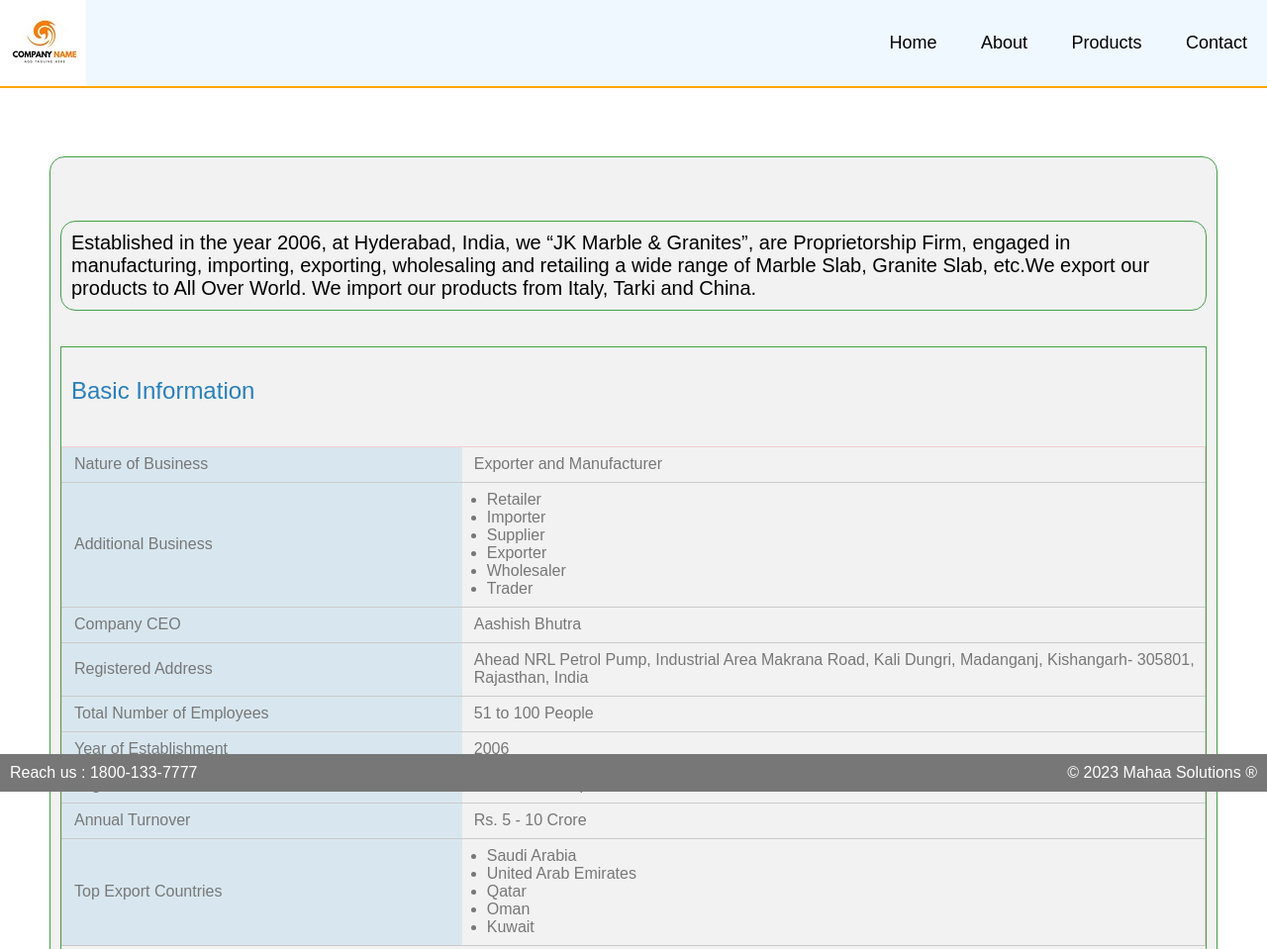
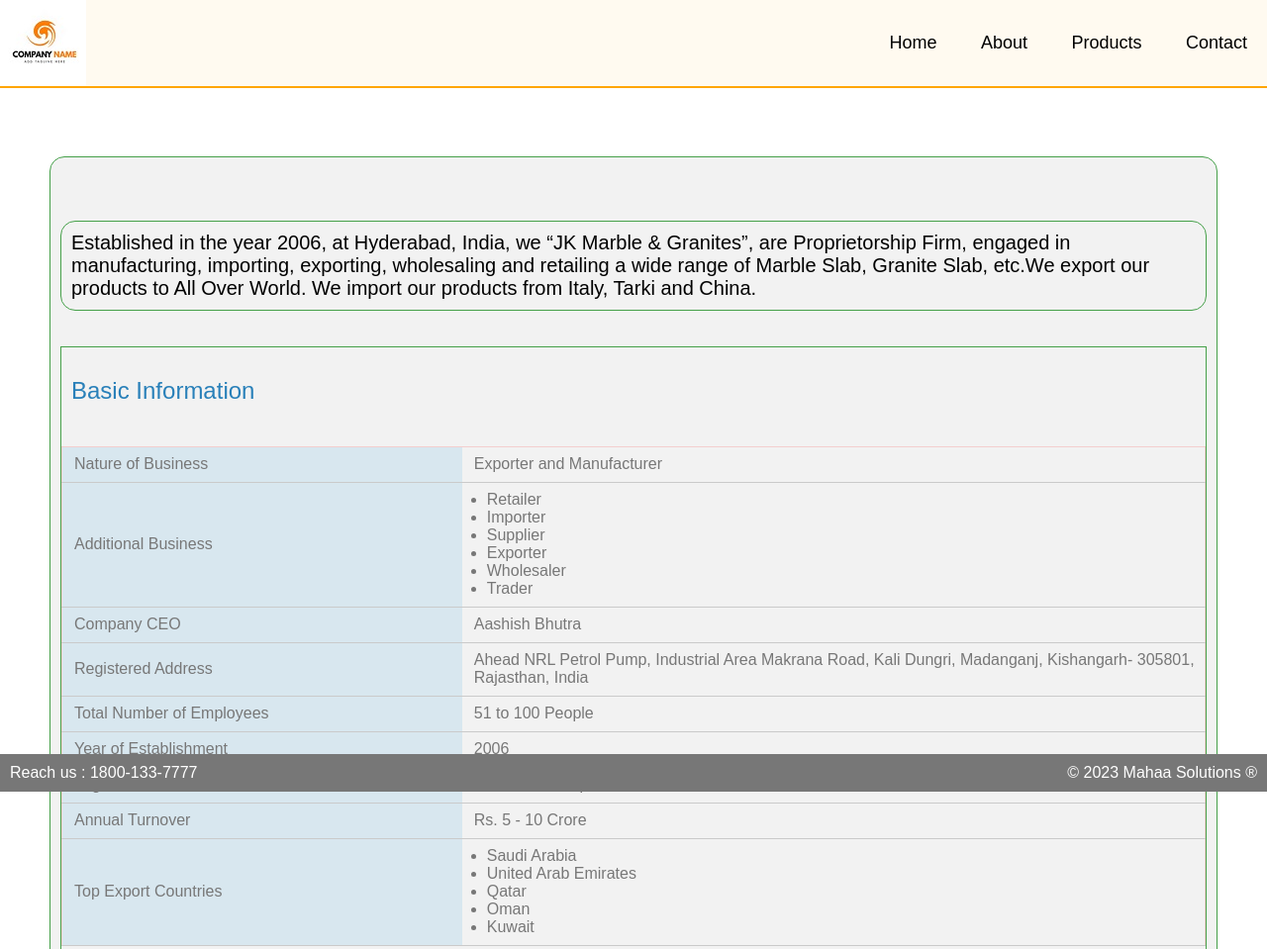
Before and after one commit to MaheshGitHubcom/JKMarbels, a plain HTML site: page About.html in a window 1280 px wide. Shown: the top 959 px of the page at 99% size. Drawn offline with Linux system fonts and the light colour scheme.

Commit message:
color added

```diff
--- a/About.html
+++ b/About.html
@@ -19,7 +19,7 @@
 
 <body>
     <header>
-        <div id="header" style="background-color: aliceblue;">
+        <div id="header">
             <div class="container">
                 <nav>
                     <img src="Templates/Images/Samplelogo-resized.jpg" class="logo">
--- a/Templates/CSS/style.css
+++ b/Templates/CSS/style.css
@@ -8,6 +8,7 @@
 #header {
     width: 100%;
     height: auto;
+    background-color: floralwhite;
     background-size: cover;
     background-position: center;
     position: fixed;
```
